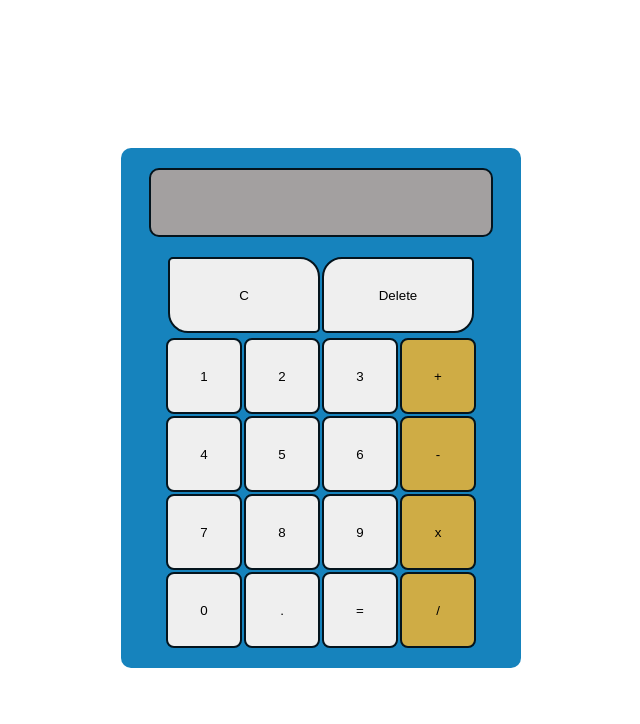
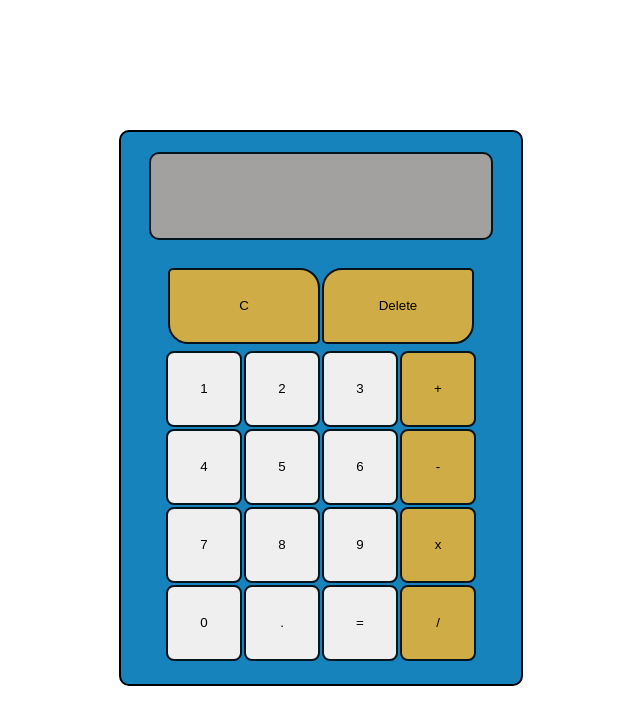
Before and after one commit to skang2112/calculator, a plain HTML site: page index.html in a window 1280 px wide. Shown: the whole page, without its empty margins (327-967 px from the left). Drawn offline with Linux system fonts and the light colour scheme.

Commit message:
Edit colours

```diff
--- a/index.html
+++ b/index.html
@@ -37,7 +37,7 @@
             <div class = "row">
                 <button class = "num" id = "0">0</button>
                 <button class = "num" id = "point">.</button>
-                <button id = "=">=</button>
+                <button id = "equals">=</button>
                 <button class = "oper" id = "divide">/</button>
             </div>
         </div>
--- a/javascript.js
+++ b/javascript.js
@@ -2,7 +2,7 @@ const numButtons = document.querySelectorAll('.num');
 const display = document.querySelector('.display');
 const clearButton = document.getElementById('clear');
 const operButtons = document.querySelectorAll('.oper');
-const equalButton = document.getElementById('=');
+const equalButton = document.getElementById('equals');
 
 
 function add(a,b) {
--- a/style.css
+++ b/style.css
@@ -14,11 +14,12 @@ body {
     flex-direction : column;
     align-items: center;
     justify-content: space-between;
-    height: 60vh;
+    height: 64vh;
     width: 45vh;
     padding: 20px;
     gap: 20px;
     border-radius: 10px;
+    border: 2px solid black;
 }
 
 .display {
@@ -44,6 +45,7 @@ body {
     justify-content: center;
     align-items: center;
     gap: 2px;
+    margin-top: 0px;
 }
 
 .row, .row1 {
@@ -52,12 +54,13 @@ body {
 }
 
 .row1 {
-    margin-bottom: 3px;
+    margin-bottom: 5px;
 }
 
 .row1 button {
     height: 9.5vh;
     width: 19vh;
+    background-color: rgb(207, 172, 69);
 }
 
 .oper {
```
